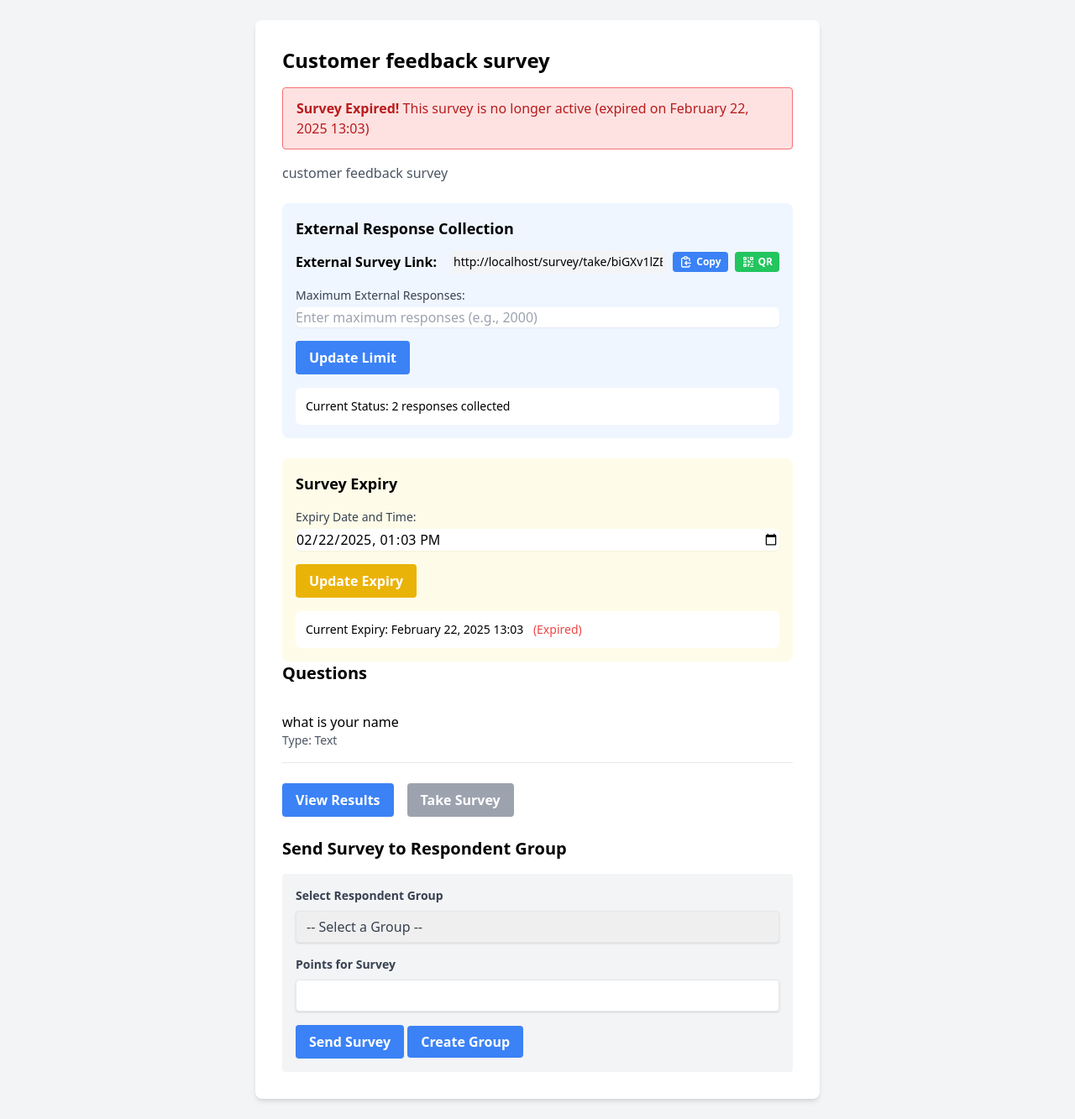
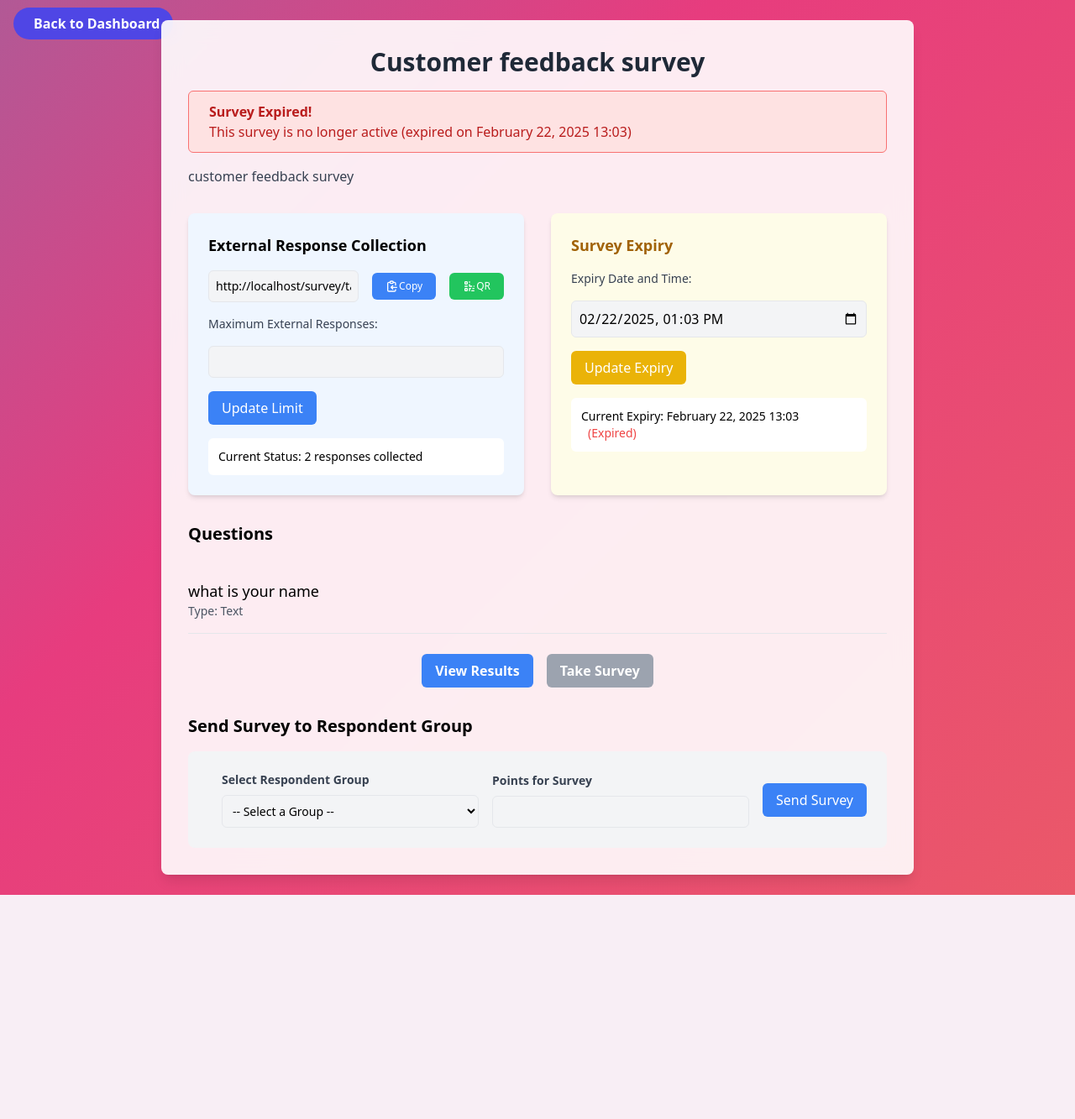
Before and after one commit to Anshu-K-Singh/Project, a Django app: page /survey/survey/1/ in a window 1280 px wide. Shown: the whole page at 84% size. After the commit the page ends 1066 px from the top, so only its background shows below. Run offline with Django 5.2, Linux system fonts and the light colour scheme; a user stored in the database is signed in; data comes from the database, SQL or seed files in the repository; both versions use the stored data as it was after the commit; some libraries are stand-ins or nearby versions.

Commit message:
survey-host

```diff
--- a/templates/surveyapp/home.html
+++ b/templates/surveyapp/home.html
@@ -158,7 +158,7 @@
 
                     <!-- Survey Host -->
                     <li class="mb-1">
-                        <a href="#" class="menu-item flex items-center px-4 py-3 text-gray-300 hover:bg-gray-700 hover:text-white transition-all duration-200 rounded-lg mx-2">
+                        <a href="{% url 'survey_host' %}" class="menu-item flex items-center px-4 py-3 text-gray-300 hover:bg-gray-700 hover:text-white transition-all duration-200 rounded-lg mx-2">
                             <i class="fa fa-desktop fa-lg menu-icon w-6"></i>
                             <span class="nav-text ml-3">Survey Host</span>
                         </a>
@@ -223,7 +223,7 @@
                     <!-- Poll -->
                     <li class="mb-1">
                         <a href="{% url 'poll_list' %}" class="menu-item flex items-center px-4 py-3 text-gray-300 hover:bg-gray-700 hover:text-white transition-all duration-200 rounded-lg mx-2">
-                            <i class="fas fa-poll fa-lg menu-icon w-6"></i>
+                            <i class="fa fa-glass fa-lg menu-icon w-6"></i>
                             <span class="nav-text ml-3">Polls</span>
                         </a>
                     </li>
@@ -260,7 +260,6 @@
         <main class="flex-1 overflow-hidden animated-bg">
             <div class="main-content overflow-y-auto">
                 <!-- Header -->
-                <h1 class="fade-out text-4xl font-bold text-white text-center mt-4">Scimitar Research</h1>
                 <div class="container mx-auto px-6 py-8 h-full">
                     <div class="main-content">
                         {% block content %}
--- a/templates/surveys/survey_detail.html
+++ b/templates/surveys/survey_detail.html
@@ -4,68 +4,81 @@
     <meta charset="UTF-8">
     <title>Survey Details</title>
     <script src="https://cdn.tailwindcss.com"></script>
+    <style>
+        .animated-bg {
+            background: linear-gradient(-45deg, #EE7752, #E73C7E, #23A6D5, #23D5AB
+);
+            background-size: 400% 400%;
+            animation: gradient 15s ease infinite;
+        }
+        @keyframes gradient {
+            0% { background-position: 0% 50%; }
+            50% { background-position: 100% 50%; }
+            100% { background-position: 0% 50%; }
+        }
+    </style>
 </head>
-<body class="bg-gray-100 p-6">
-    <div class="max-w-2xl mx-auto bg-white p-8 rounded-lg shadow-md">
-        <h1 class="text-2xl font-bold mb-4">{{ survey.title }}</h1>
+<body class="animated-bg min-h-screen bg-gray-100 p-6">
+    <!-- Back to Dashboard Button -->
+    <div class="absolute top-4 left-4">
+        <a href="{% url 'surveys:create_survey' %}" class="bg-indigo-600 hover:bg-indigo-700 text-white font-semibold py-2 px-4 rounded-full transition duration-300 ease-in-out transform hover:scale-105">
+            <i class="fas fa-arrow-left mr-2"></i>Back to Dashboard
+        </a>
+    </div>
+    <!-- Main Content Area -->
+    <div class="max-w-4xl mx-auto bg-white bg-opacity-90 backdrop-blur-md p-8 rounded-lg shadow-lg">
+        <!-- Survey Title -->
+        <h1 class="text-3xl font-bold text-center text-gray-800 mb-4">{{ survey.title }}</h1>
+        <!-- Expiry Alert -->
         {% if survey.is_expired %}
-        <div class="bg-red-100 border border-red-400 text-red-700 px-4 py-3 rounded relative mb-4" role="alert">
+        <div class="bg-red-100 border border-red-400 text-red-700 px-6 py-3 rounded-md mb-4">
             <strong class="font-bold">Survey Expired!</strong>
-            <span class="block sm:inline">
-                This survey is no longer active
+            <p>This survey is no longer active
                 {% if survey.expiry_datetime %}
                 (expired on {{ survey.expiry_datetime|date:"F d, Y H:i" }})
                 {% endif %}
-            </span>
+            </p>
         </div>
         {% endif %}
-        <p class="text-gray-600 mb-6">{{ survey.description }}</p>
-
-
-
-        <div class="mb-6 bg-blue-50 p-4 rounded-lg">
-            <h3 class="text-lg font-semibold mb-3">External Response Collection</h3>
-
-            <div class="mb-4 flex space-x-2 items-center">
-                <strong class="mr-2">External Survey Link:</strong>
+        <!-- Survey Description -->
+        <p class="text-gray-700 mb-8">{{ survey.description }}</p>
+        <!-- External Response Section -->
+        <div class="grid grid-cols-1 md:grid-cols-2 gap-8 mb-8">
+            <!-- External Survey Link and Controls -->
+            <div class="bg-blue-50 p-6 rounded-lg shadow-md">
+                <h3 class="text-lg font-semibold mb-4">External Response Collection</h3>
+                <!-- External Survey Link -->
+                <div class="mb-4 flex items-center space-x-4">
                     <input type="text" id="external-survey-link" readonly
                         value="{{ request.scheme }}://{{ request.get_host }}/survey/take/{{ survey.external_link }}"
-                    class="flex-grow rounded-md border-gray-300 bg-gray-100 p-1 text-sm">
+                        class="w-full p-2 border rounded-md bg-gray-100 text-sm">
                     <button onclick="copyToClipboard('external-survey-link')"
-                    class="text-xs bg-blue-500 hover:bg-blue-700 text-white font-bold py-1 px-2 rounded inline-flex items-center">
-                    <svg xmlns="http://www.w3.org/2000/svg" class="h-4 w-4 mr-1" fill="none" viewBox="0 0 24 24" stroke="currentColor">
+                        class="bg-blue-500 text-white px-4 py-2 rounded-md text-xs flex items-center space-x-2 hover:bg-blue-700">
+                        <svg xmlns="http://www.w3.org/2000/svg" class="h-4 w-4" fill="none" viewBox="0 0 24 24" stroke="currentColor">
                             <path stroke-linecap="round" stroke-linejoin="round" stroke-width="2" d="M8 5H6a2 2 0 00-2 2v12a2 2 0 002 2h10a2 2 0 002-2v-1M8 5a2 2 0 002 2h2a2 2 0 002-2M8 5a2 2 0 012-2h2a2 2 0 012 2m0 0h2a2 2 0 012 2v3m2 4H10m0 0l3-3m-3 3l3 3" />
                         </svg>
                         Copy
                     </button>
-                <a href="{% url 'survey_qr_code' survey.id %}"
-                    download="survey_qr_code_{{ survey.id }}.png"
-                    class="text-xs bg-green-500 hover:bg-green-700 text-white font-bold py-1 px-2 rounded inline-flex items-center">
-                    <svg xmlns="http://www.w3.org/2000/svg" class="h-4 w-4 mr-1" fill="none" viewBox="0 0 24 24" stroke="currentColor">
-                        <path stroke-linecap="round" stroke-linejoin="round" stroke-width="2" d="M12 4v1m6 11h2m-6 0h-2v4m0-11v3m0 0h.01M12 12h4.01M16 20h4M4 12h4m12 0h.01M5 8h2a1 1 0 001-1V5a1 1 0 00-1-1H5a1 1 0 00-1 1v2a1 1 0 001 1zm12 0h2a1 1 0 001-1V5a1 1 0 00-1-1h-2a1 1 0 00-1 1v2a1 1 0 001 1zM5 20h2a1 1 0 001-1v-2a1 1 0 00-1-1H5a1 1 0 00-1 1v2a1 1 0 001 1z" />
+                    <a href="{% url 'survey_qr_code' survey.id %}" download="survey_qr_code_{{ survey.id }}.png"
+                        class="bg-green-500 text-white px-4 py-2 rounded-md text-xs flex items-center space-x-2 hover:bg-green-700">
+                        <svg xmlns="http://www.w3.org/2000/svg" class="h-4 w-4" fill="none" viewBox="0 0 24 24" stroke="currentColor">
+                            <path stroke-linecap="round" stroke-linejoin="round" stroke-width="2" d="M12 4v1m6 11h2m-6 0h-2v4m0-11v3m0 0h.01M12 12h4.01M16 20h4M4 12h4m12 0h.01M5 8h2a1 1 0 001-1V5a1 1 0 00-1-1H5a1 1 0 00-1 1v2a1 1 0 001 1zM5 20h2a1 1 0 001-1v-2a1 1 0 00-1-1H5a1 1 0 00-1 1v2a1 1 0 001 1z" />
                         </svg>
                         QR
                     </a>
                 </div>
-
-            <div class="mb-4">
+                <!-- Max External Responses -->
+                <div>
                     <form method="post" action="{% url 'surveys:update_external_responses' survey.id %}" class="space-y-4">
                         {% csrf_token %}
-                    <div>
-                        <label class="block text-sm font-medium text-gray-700">Maximum External Responses:</label>
-                        <input type="number" name="max_external_responses"
-                            value="{{ survey.max_external_responses|default:'' }}"
-                            placeholder="Enter maximum responses (e.g., 2000)"
-                            class="mt-1 block w-full rounded-md border-gray-300 shadow-sm focus:border-blue-500 focus:ring-blue-500">
-                    </div>
-                    <button type="submit"
-                        class="bg-blue-500 hover:bg-blue-700 text-white font-bold py-2 px-4 rounded">
-                        Update Limit
-                    </button>
+                        <label for="max_external_responses" class="block text-sm font-medium text-gray-700">Maximum External Responses:</label>
+                        <input type="number" name="max_external_responses" value="{{ survey.max_external_responses|default:'' }}"
+                               class="block w-full p-2 border rounded-md text-sm bg-gray-100">
+                        <button type="submit" class="bg-blue-500 text-white px-4 py-2 rounded-md mt-4 hover:bg-blue-700">Update Limit</button>
                     </form>
                 </div>
-
-            <div class="bg-white p-3 rounded-md">
+                <!-- Response Status -->
+                <div class="mt-4 bg-white p-3 rounded-md">
                     <p class="text-sm">
                         <span class="font-medium">Current Status:</span>
                         {{ survey.external_response_count }}{% if survey.max_external_responses %}/{{ survey.max_external_responses }}{% endif %} responses collected
@@ -75,25 +88,17 @@
                     </p>
                 </div>
             </div>
-
-        <div class="mt-6 bg-yellow-50 p-4 rounded-lg">
-            <h3 class="text-lg font-semibold mb-3">Survey Expiry</h3>
-
+            <!-- Survey Expiry Section -->
+            <div class="bg-yellow-50 p-6 rounded-lg shadow-md">
+                <h3 class="text-lg font-semibold mb-4 text-yellow-700">Survey Expiry</h3>
                 <form method="post" action="{% url 'surveys:update_survey_expiry' survey.id %}" class="space-y-4">
                     {% csrf_token %}
-                <div>
-                    <label class="block text-sm font-medium text-gray-700">Expiry Date and Time:</label>
-                    <input type="datetime-local"
-                           name="expiry_datetime"
+                    <label for="expiry_datetime" class="block text-sm font-medium text-gray-700">Expiry Date and Time:</label>
+                    <input type="datetime-local" name="expiry_datetime"
                         value="{% if survey.expiry_datetime %}{{ survey.expiry_datetime|date:'Y-m-d\TH:i' }}{% endif %}"
-                           class="mt-1 block w-full rounded-md border-gray-300 shadow-sm focus:border-blue-500 focus:ring-blue-500">
-                </div>
-                <button type="submit"
-                        class="bg-yellow-500 hover:bg-yellow-700 text-white font-bold py-2 px-4 rounded">
-                    Update Expiry
-                </button>
+                        class="block w-full p-2 border rounded-md bg-gray-100">
+                    <button type="submit" class="bg-yellow-500 text-white px-4 py-2 rounded-md hover:bg-yellow-700 mt-4">Update Expiry</button>
                 </form>
-
                 {% if survey.expiry_datetime %}
                 <div class="mt-4 bg-white p-3 rounded-md">
                     <p class="text-sm">
@@ -106,13 +111,13 @@
                 </div>
                 {% endif %}
             </div>
-
-        <h2 class="text-xl font-semibold mb-4">Questions</h2>
+        </div>
+        <!-- Survey Questions Section -->
+        <h2 class="text-xl font-semibold mb-6">Questions</h2>
         {% for question in survey.questions.all %}
         <div class="border-b py-4">
-            <p class="font-medium">{{ question.text }}</p>
+            <p class="font-medium text-lg">{{ question.text }}</p>
             <p class="text-sm text-gray-600">Type: {{ question.get_question_type_display }}</p>
-
             {% if question.question_type == 'multiple_choice' or question.question_type == 'checkbox' or question.question_type == 'radio' %}
             <div class="mt-2">
                 <strong>Choices:</strong>
@@ -125,29 +130,24 @@
             {% endif %}
         </div>
         {% endfor %}
-
-        <div class="mt-6 flex space-x-4">
-            <a href="{% url 'surveys:survey_results' survey.id %}"
-                class="bg-blue-500 hover:bg-blue-700 text-white font-bold py-2 px-4 rounded">
-                View Results
-            </a>
+        <!-- Actions -->
+        <div class="mt-6 flex space-x-4 justify-center">
+            <a href="{% url 'surveys:survey_results' survey.id %}" class="bg-blue-500 text-white font-bold py-2 px-4 rounded-md hover:bg-blue-700">View Results</a>
             <a href="{% url 'surveys:take_survey' survey.unique_link %}"
-                class="{% if survey.is_expired %}bg-gray-400 cursor-not-allowed{% else %}bg-green-500 hover:bg-green-700{% endif %} text-white font-bold py-2 px-4 rounded"
+                class="{% if survey.is_expired %}bg-gray-400 cursor-not-allowed{% else %}bg-green-500 hover:bg-green-700{% endif %} text-white font-bold py-2 px-4 rounded-md"
                 {% if survey.is_expired %}disabled{% endif %}>
                 Take Survey
             </a>
         </div>
-
+        <!-- Send to Respondent Group Section -->
         {% if survey.is_active %}
-            <div class="mt-6">
+        <div class="mt-8">
             <h2 class="text-xl font-semibold mb-4">Send Survey to Respondent Group</h2>
-                <form method="post" action="{% url 'surveys:send_survey_to_group' survey_id=survey.id %}" class="bg-gray-100 p-4 rounded">
+            <form method="post" action="{% url 'surveys:send_survey_to_group' survey_id=survey.id %}" class="bg-gray-100 p-6 rounded-lg flex items-center space-x-4">
                 {% csrf_token %}
-                    <div class="mb-4">
-                        <label for="respondent_group" class="block text-gray-700 text-sm font-bold mb-2">
-                            Select Respondent Group
-                        </label>
-                        <select name="respondent_group" id="respondent_group" class="shadow appearance-none border rounded w-full py-2 px-3 text-gray-700 leading-tight focus:outline-none focus:shadow-outline">
+                <div class="flex-1">
+                    <label for="respondent_group" class="block text-sm font-bold text-gray-700 mb-2">Select Respondent Group</label>
+                    <select name="respondent_group" id="respondent_group" class="w-full p-2 border rounded-md bg-gray-100 text-sm">
                         <option value="">-- Select a Group --</option>
                         {% for group in request.user.respondentgroup_set.all %}
                         <option value="{{ group.id }}">{{ group.name }} ({{ group.respondents.count }} respondents)</option>
@@ -156,32 +156,24 @@
                         {% endfor %}
                     </select>
                 </div>
-
-                                        <div class="mb-4">
-                        <label for="points" class="block text-gray-700 text-sm font-bold mb-2">
-                            Points for Survey
-                        </label>
-                        <input type="number" name="points" id="points" class="shadow appearance-none border rounded w-full py-2 px-3 text-gray-700 leading-tight focus:outline-none focus:shadow-outline" required>
+                <div class="flex-1">
+                    <label for="points" class="block text-sm font-bold text-gray-700 mb-2">Points for Survey</label>
+                    <input type="number" name="points" id="points" required class="w-full p-2 border rounded-md bg-gray-100 text-sm">
                 </div>
-                    <button type="submit" class="bg-blue-500 hover:bg-blue-700 text-white font-bold py-2 px-4 rounded focus:outline-none focus:shadow-outline">
-                        Send Survey
-                    </button>
-                      <a href="{% url 'profiling' %}" type="submit" class="bg-blue-500 hover:bg-blue-700 text-white font-bold py-2 px-4 rounded focus:outline-none focus:shadow-outline">
-                        Create Group
-                    </a>
+                <div>
+                    <button type="submit" class="bg-blue-500 text-white px-4 py-2 rounded-md hover:bg-blue-700">Send Survey</button>
+                </div>
             </form>
         </div>
         {% else %}
-            <p class="text-red-500">This survey is currently inactive.</p>
+        <p class="text-red-500 mt-4 text-center">This survey is currently inactive.</p>
         {% endif %}
     </div>
-
     <script>
         function copyToClipboard(elementId) {
             const copyText = document.getElementById(elementId);
             copyText.select();
             copyText.setSelectionRange(0, 99999); // For mobile devices
-
             // Copy the text
             navigator.clipboard.writeText(copyText.value).then(function() {
                 alert('Link copied to clipboard!');
```
Also changed, not shown: templates/surveys/create_survey.html (+69 -77 lines), templates/surveys/home.html (+60 -30 lines), templates/surveys/take_survey.html (+56 -28 lines), db.sqlite3. Lines whose indentation alone changed are shown as unchanged.
